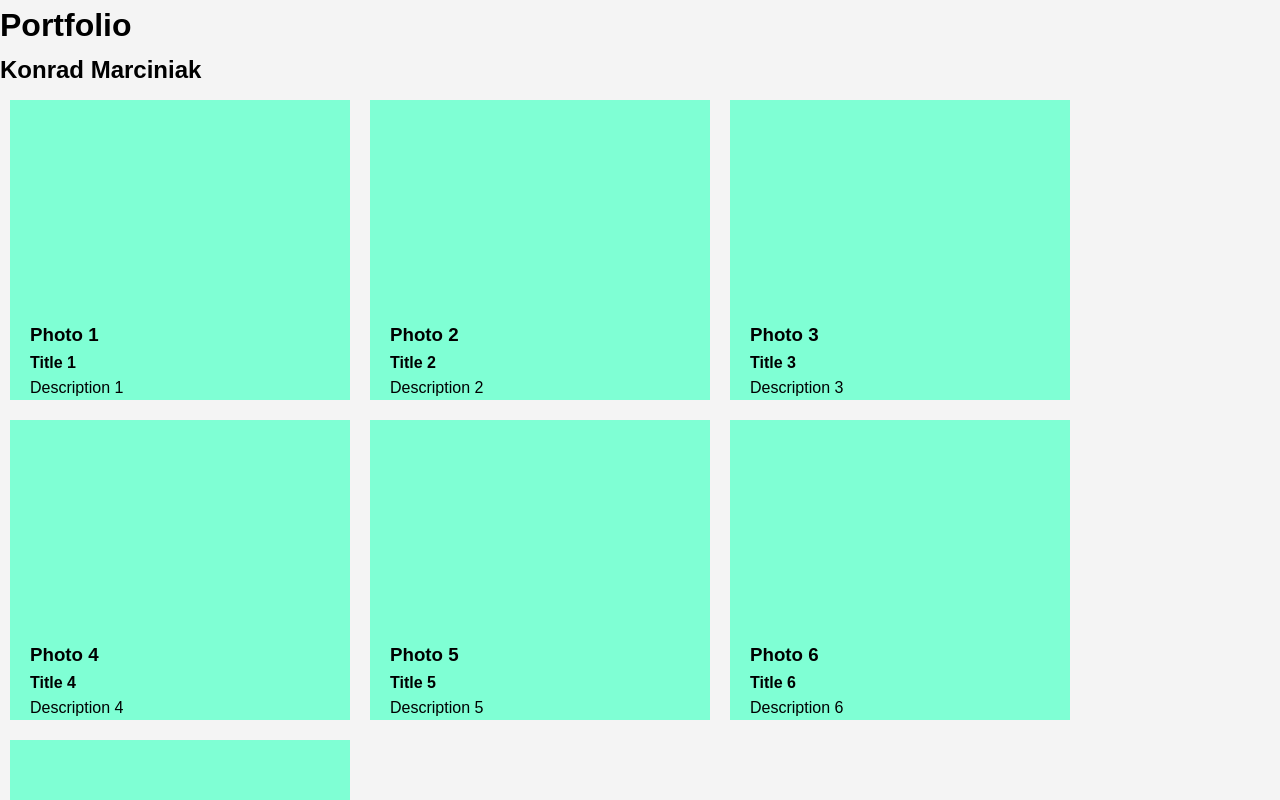
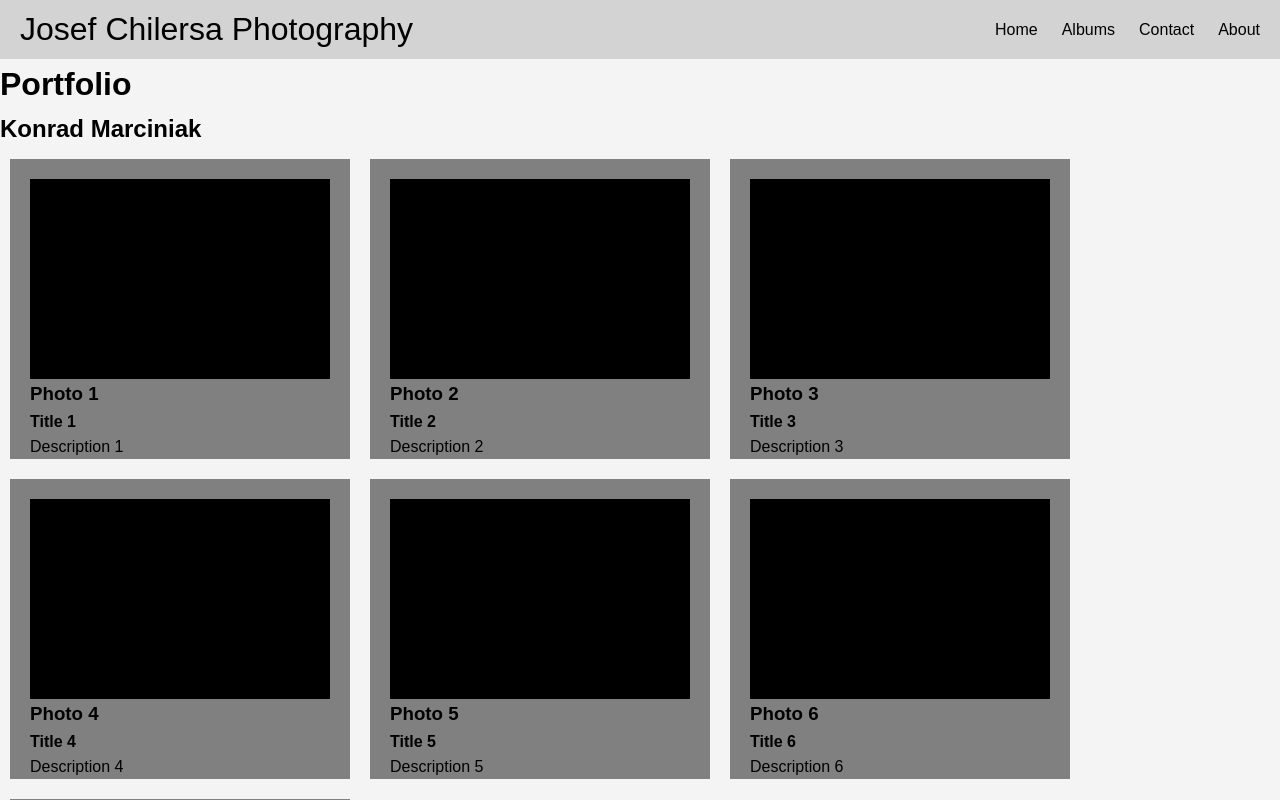
Before and after one commit to frameiteasy/photo-gallery, a React (Create React App) app: page / in a window 1280 px wide. Shown: the top 800 px of the page. Built offline with nearby package versions, Linux system fonts and the light colour scheme.

Commit message:
adding navbar

```diff
--- a/src/App.tsx
+++ b/src/App.tsx
@@ -3,12 +3,14 @@ import './App.scss';
 import getPhotos from './data/photos';
 import PhotoTile from './components/PhotoTile/PhotoTile';
 import { Photo } from './gtypes/photo';
+import Navbar from './components/NavBar/Navbar';
 
 const photos: Photo[] = getPhotos();
 
 function App() {
   return (
     <>
+    <Navbar />
       <h1 className="mainHeader"> Portfolio</h1>
       <h2 className="secondaryHeader">Konrad Marciniak</h2>
       <div className="container">
--- /dev/null
+++ b/src/components/NavBar/Navbar.tsx
@@ -0,0 +1,26 @@
+import React from 'react';
+import "./navbar.scss";
+
+const Navbar: React.FC = () => {
+    return(
+        <nav className='nav'>
+            <a href='/' className='navbar__site-title'>Josef Chilersa Photography</a>
+            <ul>
+                <li>
+                    <a href='/home' className='active'>Home</a>
+                </li>
+                <li>
+                    <a href='/albums'>Albums</a>
+                </li>
+                <li>
+                    <a href='/contact'>Contact</a>
+                </li>
+                <li>
+                    <a href='/about'>About</a>
+                </li>
+            </ul>
+        </nav>
+    );
+}
+
+export default Navbar;
--- /dev/null
+++ b/src/components/NavBar/navbar.scss
@@ -0,0 +1,41 @@
+@import '../../config';
+
+$color: lightgrey;
+
+.nav {
+    display: flex;
+    background-color: $color;
+    justify-content: space-between;
+    align-items: stretch;
+    gap: 2rem;
+    padding: 0 1rem;
+}
+
+.nav a {
+    color: inherit;
+    text-decoration: none;
+    height: 100%;
+    display: flex;
+    align-items: center;
+    padding: 0.25rem;
+}
+
+.nav ul {
+    padding: 0;
+    margin: 0;
+    list-style: none;
+    display: flex;
+    gap: 1rem;
+}
+
+.nav li.active {
+    background-color: rgb(201, 19, 19);
+}
+
+.nav li:hover {
+    background-color: #777;
+}
+
+.navbar__site-title {
+    font-size: 2rem;
+}
--- a/src/components/PhotoTile/photoTile.scss
+++ b/src/components/PhotoTile/photoTile.scss
@@ -1,4 +1,4 @@
-$color: aquamarine;
+$color: grey;
 
 .photoTile__wrapper {
   padding: 20px;
@@ -14,5 +14,5 @@ $color: aquamarine;
   width: 300px;
   height: 200px;
   border: 1px;
-  background-color: 333;
+  background-color: black;
 }
--- a/src/index.tsx
+++ b/src/index.tsx
@@ -1,6 +1,5 @@
 import React from 'react';
 import ReactDOM from 'react-dom/client';
-import './index.css';
 import App from './App';
 import reportWebVitals from './reportWebVitals';
 
```
Also changed, not shown: src/pages/about/About.tsx (added, +9 -0 lines), src/pages/albums/Albums.tsx (added, +9 -0 lines), src/pages/contact/Contact.tsx (added, +9 -0 lines).
